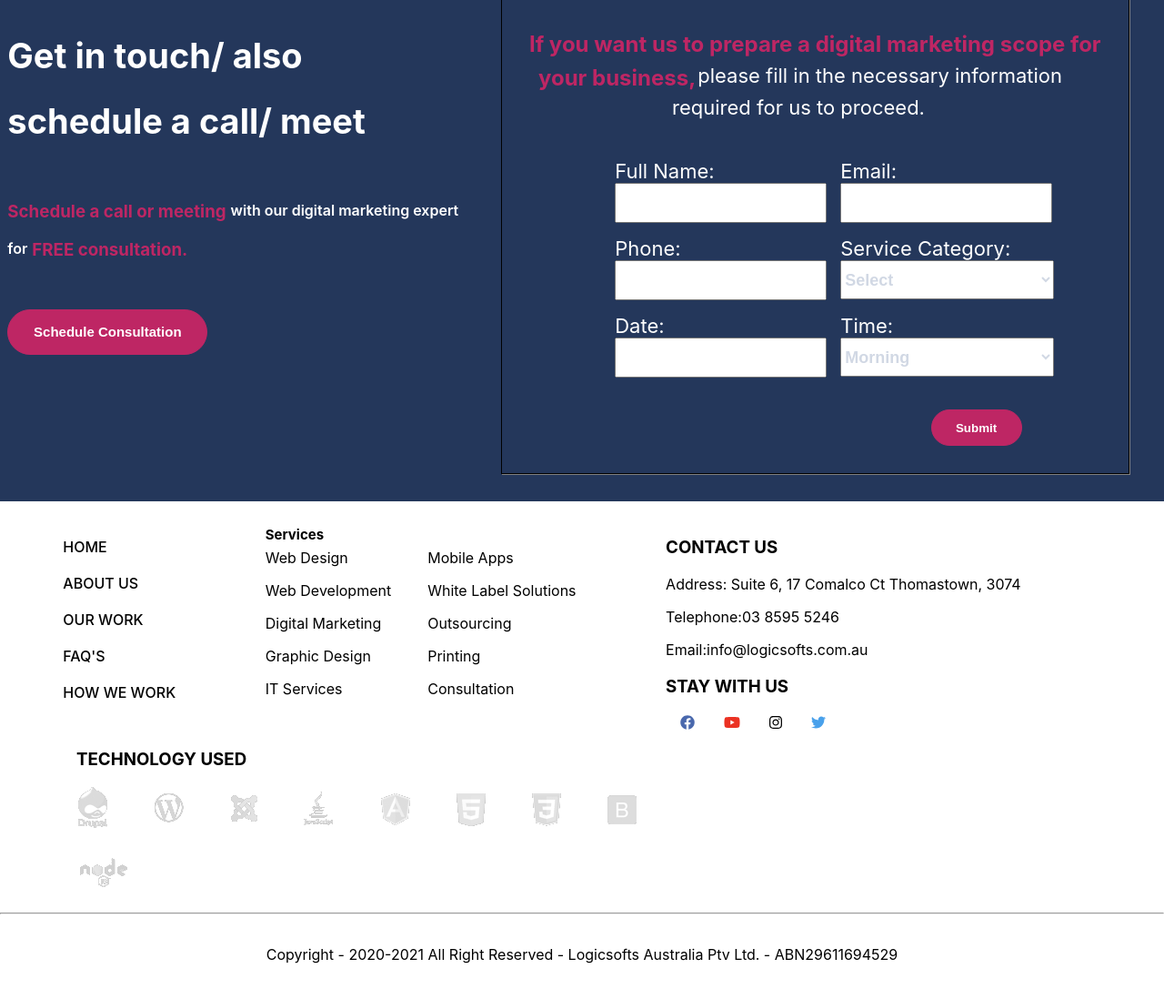
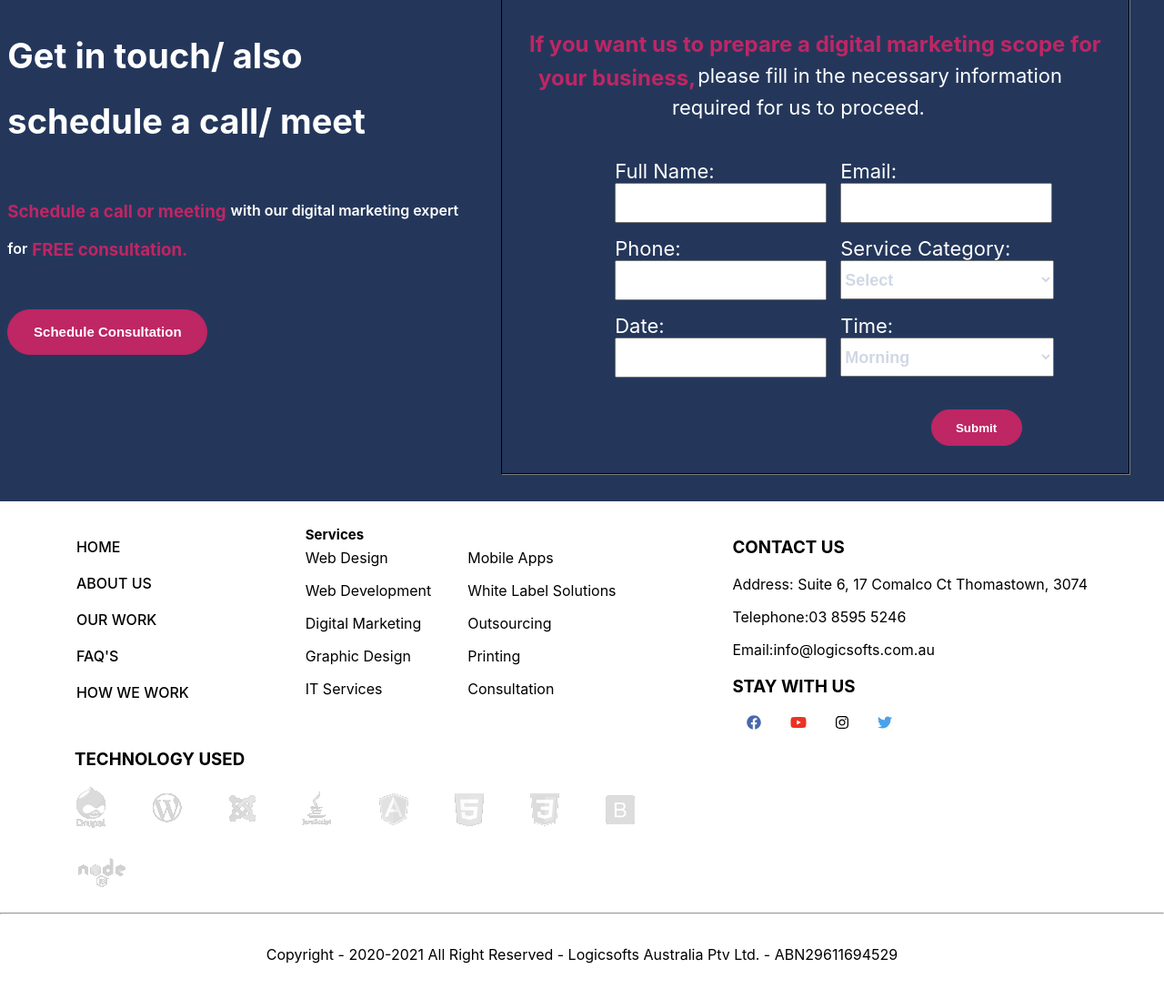
Before and after one commit to meghnasingh1996/Practice, a React (Create React App) app: page / in a window 1280 px wide. Shown: the part 2599-3697 px from the top of the page at 91% size. Built offline with nearby package versions, Linux system fonts and the light colour scheme; no server answers.

Commit message:
Update details.styles.scss

```diff
--- a/src/Components/Details/details.styles.scss
+++ b/src/Components/Details/details.styles.scss
@@ -1,7 +1,7 @@
 $pink: #be2644;
 
 .outerClass{
-    width: 100%;
+//     width: 100%;
     height: auto;
     margin: 20px;
     display: flex;
@@ -9,7 +9,7 @@ $pink: #be2644;
     .innerClass1{
         display: flex;
         justify-content: space-around;
-        width: 90%;
+//         width: 90%;
         .Home{
             display: flex;
             flex-direction: column;
```
